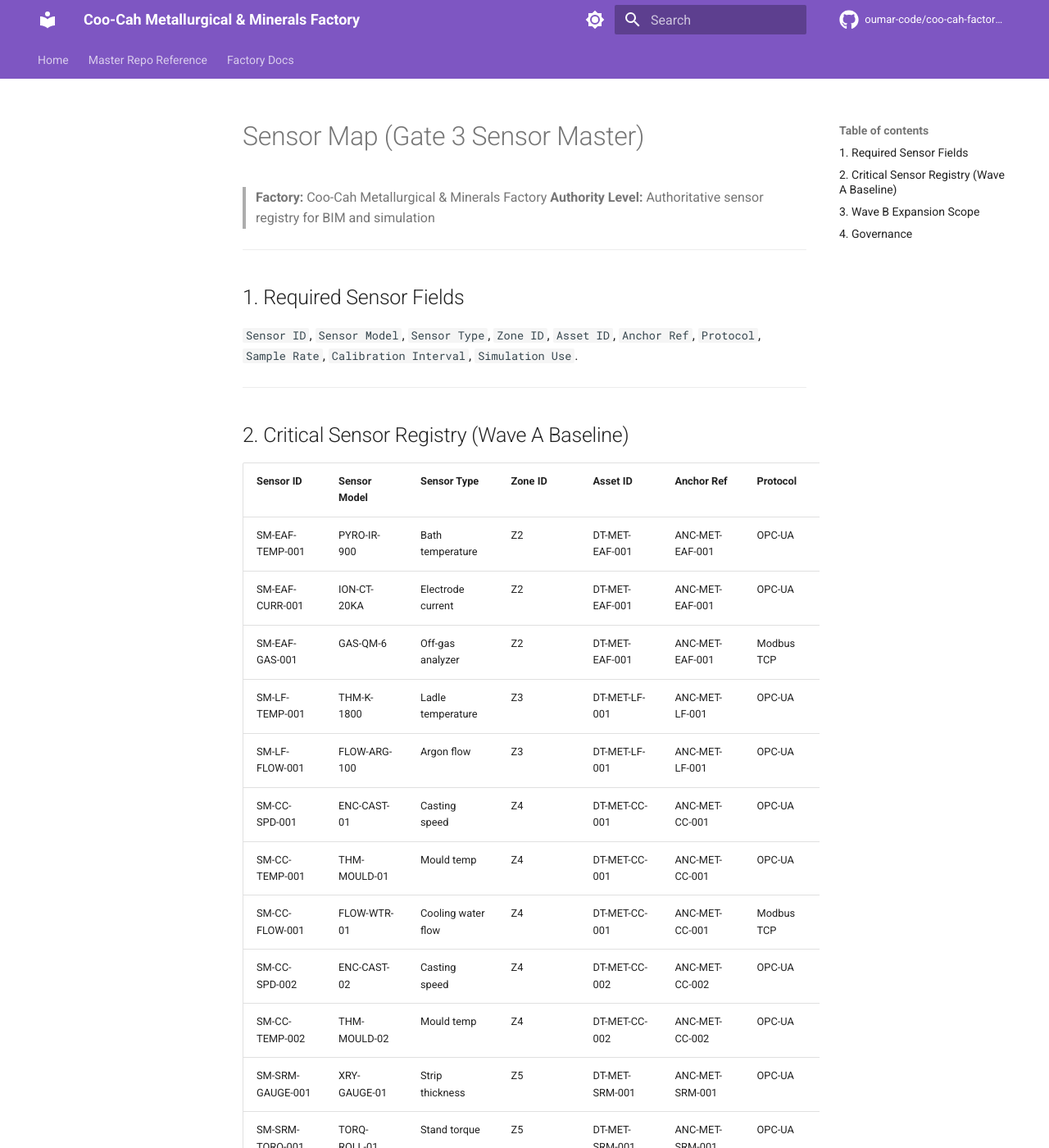
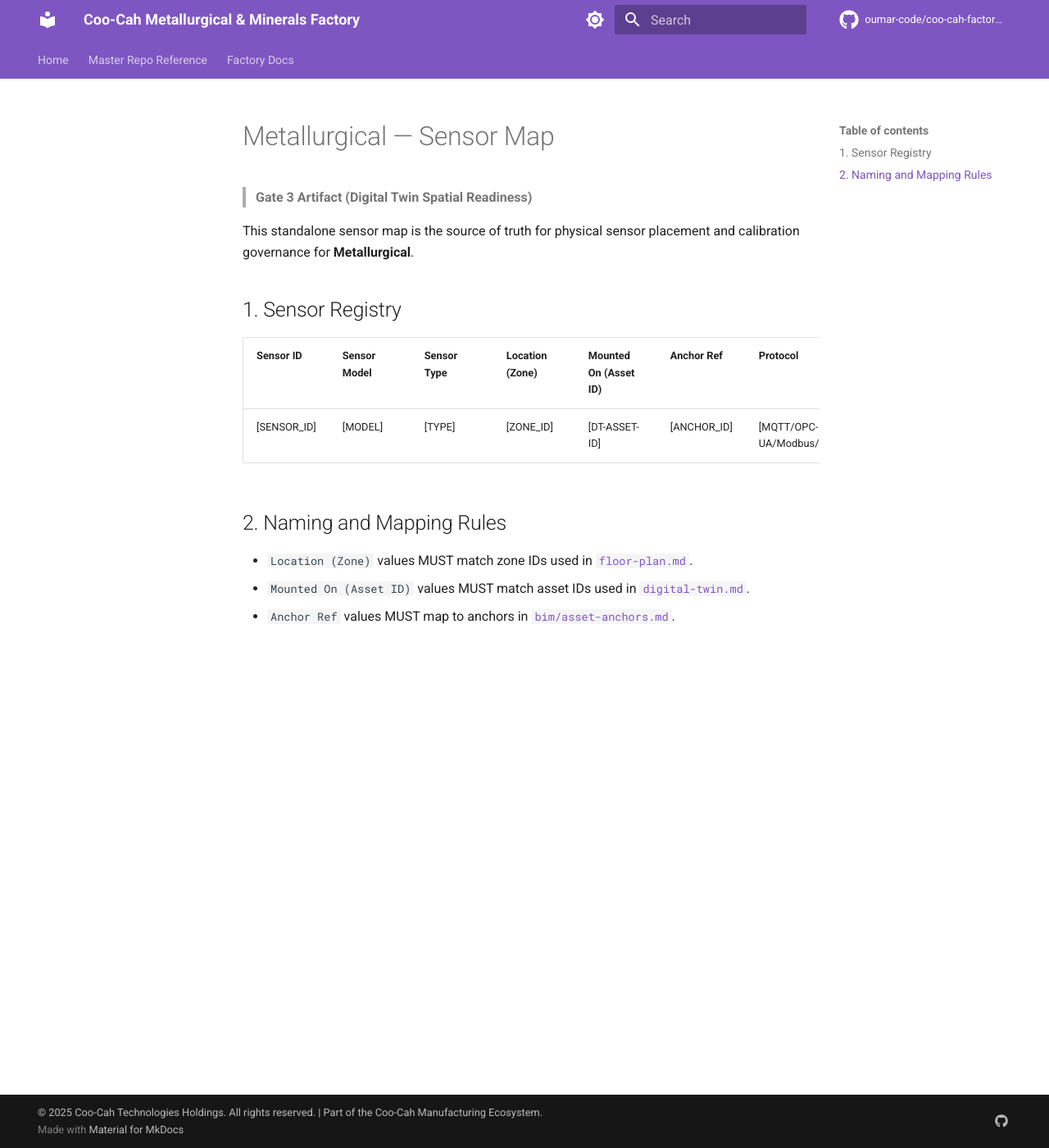
Before and after one commit to oumar-code/coo-cah-factory-chemicals-metallurgical, an MkDocs documentation site: the page built from docs/sensor-map.md, in a window 1280 px wide and 1400 px high. Shown: the whole window at 82% size. Built offline with MkDocs 1.6.1 and Material for MkDocs 9.7.7, drawn with Linux system fonts in a browser that asks for light colours; comment, search, counter and statistics services are not loaded; some of the changed text lies outside the part shown.

Commit message:
blueprint-sync: update docs/sensor-map.md (template v1.0 alignment)

```diff
--- a/docs/sensor-map.md
+++ b/docs/sensor-map.md
@@ -1,74 +1,17 @@
-# Sensor Map (Gate 3 Sensor Master)
+# Metallurgical — Sensor Map
 
-> **Factory:** Coo-Cah Metallurgical & Minerals Factory
-> **Authority Level:** Authoritative sensor registry for BIM and simulation
+> **Gate 3 Artifact (Digital Twin Spatial Readiness)**
 
----
+This standalone sensor map is the source of truth for physical sensor placement and calibration governance for **Metallurgical**.
 
-## 1. Required Sensor Fields
+## 1. Sensor Registry
 
-`Sensor ID`, `Sensor Model`, `Sensor Type`, `Zone ID`, `Asset ID`, `Anchor Ref`, `Protocol`, `Sample Rate`, `Calibration Interval`, `Simulation Use`.
+| Sensor ID | Sensor Model | Sensor Type | Location (Zone) | Mounted On (Asset ID) | Anchor Ref | Protocol | Calibration Interval | Last Calibration | Data Owner | Notes |
+|-----------|--------------|-------------|------------------|-----------------------|------------|----------|----------------------|------------------|------------|-------|
+| [SENSOR_ID] | [MODEL] | [TYPE] | [ZONE_ID] | [DT-ASSET-ID] | [ANCHOR_ID] | [MQTT/OPC-UA/Modbus/REST] | [INTERVAL] | [YYYY-MM-DD] | [TEAM/ROLE] | [NOTES] |
 
----
+## 2. Naming and Mapping Rules
 
-## 2. Critical Sensor Registry (Wave A Baseline)
-
-| Sensor ID | Sensor Model | Sensor Type | Zone ID | Asset ID | Anchor Ref | Protocol | Sample Rate | Calibration Interval | Simulation Use |
-| --- | --- | --- | --- | --- | --- | --- | --- | --- | --- |
-| SM-EAF-TEMP-001 | PYRO-IR-900 | Bath temperature | Z2 | DT-MET-EAF-001 | ANC-MET-EAF-001 | OPC-UA | 1s | 30 days | Melt energy balance |
-| SM-EAF-CURR-001 | ION-CT-20KA | Electrode current | Z2 | DT-MET-EAF-001 | ANC-MET-EAF-001 | OPC-UA | 1s | 90 days | Power and stability |
-| SM-EAF-GAS-001 | GAS-QM-6 | Off-gas analyzer | Z2 | DT-MET-EAF-001 | ANC-MET-EAF-001 | Modbus TCP | 5s | 30 days | Carbon and oxygen trend |
-| SM-LF-TEMP-001 | THM-K-1800 | Ladle temperature | Z3 | DT-MET-LF-001 | ANC-MET-LF-001 | OPC-UA | 1s | 30 days | Refining endpoint |
-| SM-LF-FLOW-001 | FLOW-ARG-100 | Argon flow | Z3 | DT-MET-LF-001 | ANC-MET-LF-001 | OPC-UA | 2s | 90 days | Stirring efficiency |
-| SM-CC-SPD-001 | ENC-CAST-01 | Casting speed | Z4 | DT-MET-CC-001 | ANC-MET-CC-001 | OPC-UA | 1s | 180 days | Throughput model |
-| SM-CC-TEMP-001 | THM-MOULD-01 | Mould temp | Z4 | DT-MET-CC-001 | ANC-MET-CC-001 | OPC-UA | 1s | 30 days | Breakout risk |
-| SM-CC-FLOW-001 | FLOW-WTR-01 | Cooling water flow | Z4 | DT-MET-CC-001 | ANC-MET-CC-001 | Modbus TCP | 2s | 90 days | Thermal stability |
-| SM-CC-SPD-002 | ENC-CAST-02 | Casting speed | Z4 | DT-MET-CC-002 | ANC-MET-CC-002 | OPC-UA | 1s | 180 days | Throughput model |
-| SM-CC-TEMP-002 | THM-MOULD-02 | Mould temp | Z4 | DT-MET-CC-002 | ANC-MET-CC-002 | OPC-UA | 1s | 30 days | Breakout risk |
-| SM-SRM-GAUGE-001 | XRY-GAUGE-01 | Strip thickness | Z5 | DT-MET-SRM-001 | ANC-MET-SRM-001 | OPC-UA | 1s | 30 days | Yield and quality |
-| SM-SRM-TORQ-001 | TORQ-ROLL-01 | Stand torque | Z5 | DT-MET-SRM-001 | ANC-MET-SRM-001 | OPC-UA | 1s | 90 days | Bottleneck model |
-| SM-SRM-SPD-001 | ENC-ROLL-01 | Line speed | Z5 | DT-MET-SRM-001 | ANC-MET-SRM-001 | OPC-UA | 1s | 180 days | Throughput model |
-| SM-SGL-TEMP-001 | THM-ZINC-01 | Zinc bath temp | Z5 | DT-MET-SGL-001 | ANC-MET-SGL-001 | OPC-UA | 2s | 30 days | Coating quality |
-| SM-SGL-COAT-001 | COAT-XRF-01 | Coating weight | Z5 | DT-MET-SGL-001 | ANC-MET-SGL-001 | OPC-UA | 5s | 30 days | Quality compliance |
-| SM-ALR-GAUGE-001 | XRY-AL-01 | Aluminium gauge | Z6 | DT-MET-ALR-001 | ANC-MET-ALR-001 | OPC-UA | 1s | 30 days | Product tolerance |
-| SM-ALR-FORCE-001 | LOAD-ROLL-AL1 | Roll force | Z6 | DT-MET-ALR-001 | ANC-MET-ALR-001 | OPC-UA | 1s | 90 days | Pass schedule model |
-| SM-AEX-PRES-001 | PRESS-5000T-01 | Ram pressure | Z6 | DT-MET-AEX-001 | ANC-MET-AEX-001 | OPC-UA | 1s | 90 days | Extrusion productivity |
-| SM-AEX-TEMP-001 | THM-BILLET-01 | Billet temp | Z6 | DT-MET-AEX-001 | ANC-MET-AEX-001 | OPC-UA | 1s | 30 days | Surface defect risk |
-| SM-CCR-DIA-001 | LASER-DIA-01 | Rod diameter | Z7 | DT-MET-CCR-001 | ANC-MET-CCR-001 | OPC-UA | 1s | 30 days | Dimensional control |
-| SM-CCR-SPD-001 | ENC-CCR-01 | Line speed | Z7 | DT-MET-CCR-001 | ANC-MET-CCR-001 | OPC-UA | 1s | 180 days | Throughput model |
-| SM-WDR-TEN-001 | TEN-WIRE-01 | Wire tension | Z7 | DT-MET-WDR-001 | ANC-MET-WDR-001 | OPC-UA | 1s | 30 days | Breakage prediction |
-| SM-WDR-SPD-001 | ENC-WDR-01 | Capstan speed | Z7 | DT-MET-WDR-001 | ANC-MET-WDR-001 | OPC-UA | 1s | 180 days | Capacity model |
-| SM-WDR-TEN-002 | TEN-WIRE-02 | Wire tension | Z7 | DT-MET-WDR-002 | ANC-MET-WDR-002 | OPC-UA | 1s | 30 days | Breakage prediction |
-| SM-WDR-SPD-002 | ENC-WDR-02 | Capstan speed | Z7 | DT-MET-WDR-002 | ANC-MET-WDR-002 | OPC-UA | 1s | 180 days | Capacity model |
-| SM-LAC-TEMP-001 | THM-PB-01 | Kettle temperature | Z8 | DT-MET-LAC-001 | ANC-MET-LAC-001 | OPC-UA | 2s | 30 days | Alloy quality |
-| SM-LAC-CHEM-001 | OES-LAB-01 | Alloy chemistry | Z8 | DT-MET-LAC-001 | ANC-MET-LAC-001 | REST | per batch | 7 days | Composition control |
-| SM-CRS-CURR-001 | CURR-CRUSH-01 | Crusher motor current | Z9 | DT-MET-CRS-001 | ANC-MET-CRS-001 | Modbus TCP | 1s | 90 days | Load and downtime |
-| SM-BML-VIB-001 | VIB-MILL-01 | Mill vibration | Z9 | DT-MET-BML-001 | ANC-MET-BML-001 | OPC-UA | 1s | 30 days | Predictive maintenance |
-| SM-BML-POW-001 | PWR-MILL-01 | Mill power draw | Z9 | DT-MET-BML-001 | ANC-MET-BML-001 | Modbus TCP | 1s | 90 days | Energy intensity |
-| SM-FLT-DENS-001 | DENS-SLURRY-01 | Slurry density | Z9 | DT-MET-FLT-001 | ANC-MET-FLT-001 | OPC-UA | 2s | 30 days | Recovery simulation |
-| SM-THK-LEVEL-001 | LVL-THK-01 | Thickener level | Z9 | DT-MET-THK-001 | ANC-MET-THK-001 | OPC-UA | 2s | 30 days | Water balance |
-| SM-SUB-PWR-001 | MTR-11KV-01 | Incoming power | Z10 | DT-MET-SUB-001 | ANC-MET-SUB-001 | Modbus TCP | 1s | 90 days | Site energy model |
-| SM-PV-PWR-001 | INV-PV-01 | PV output power | Z10 | DT-MET-PV-001 | ANC-MET-PV-001 | MQTT | 5s | 180 days | Renewable profile |
-| SM-BESS-SOC-001 | BMS-SOC-01 | Battery SoC | Z10 | DT-MET-BESS-001 | ANC-MET-BESS-001 | MQTT | 5s | 30 days | Dispatch simulation |
-| SM-AIR-PRES-001 | PRES-AIR-01 | Header pressure | Z10 | DT-MET-AIR-001 | ANC-MET-AIR-001 | OPC-UA | 2s | 90 days | Utility stability |
-| SM-ETP-PH-001 | PH-ETP-01 | Effluent pH | Z11 | DT-MET-ETP-001 | ANC-MET-ETP-001 | Modbus TCP | 5s | 30 days | Compliance constraints |
-| SM-ETP-FLOW-001 | FLOW-ETP-01 | Effluent flow | Z11 | DT-MET-ETP-001 | ANC-MET-ETP-001 | Modbus TCP | 5s | 90 days | Mass balance |
-| SM-CEMS-NOX-001 | CEMS-NOX-01 | NOx concentration | Z11 | DT-MET-CEMS-001 | ANC-MET-CEMS-001 | Modbus TCP | 10s | 30 days | Emissions scenario |
-| SM-CEMS-PM-001 | CEMS-PM-01 | PM concentration | Z11 | DT-MET-CEMS-001 | ANC-MET-CEMS-001 | Modbus TCP | 10s | 30 days | Emissions scenario |
-| SM-LAB-CHEM-001 | LIMS-CHEM-01 | Chemistry assay stream | Z12 | DT-MET-LAB-001 | ANC-MET-LAB-001 | REST | per test | 7 days | Quality correlation |
-| SM-DCS-HEALTH-001 | DCS-HLTH-01 | Tag health metric | Z13 | DT-MET-DCS-001 | ANC-MET-DCS-001 | OPC-UA | 10s | 30 days | Data completeness |
-| SM-MNT-SPARE-001 | CMMS-SPR-01 | Critical spares status | Z14 | DT-MET-MNT-001 | ANC-MET-MNT-001 | REST | 60s | 30 days | Downtime risk |
-
----
-
-## 3. Wave B Expansion Scope
-
-Wave B expands this registry with additional quality, downtime, and energy detail sensors per line while preserving the same ID schemas and zone/asset/anchor links.
-
----
-
-## 4. Governance
-
-Owner: OT Instrumentation Lead
-Reviewer: Digital Twin Engineer
-Change Control: updates must preserve referential integrity with zone and anchor master files.
+- `Location (Zone)` values MUST match zone IDs used in [`floor-plan.md`](../floor-plan.md).
+- `Mounted On (Asset ID)` values MUST match asset IDs used in [`digital-twin.md`](../digital-twin.md).
+- `Anchor Ref` values MUST map to anchors in [`bim/asset-anchors.md`](./bim/asset-anchors.md).
```
